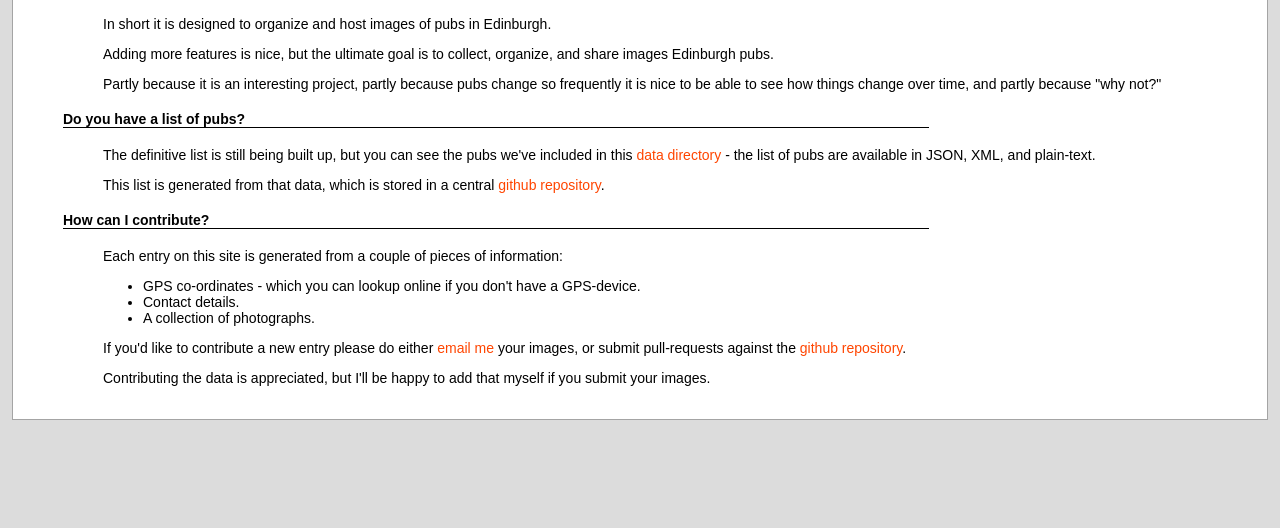
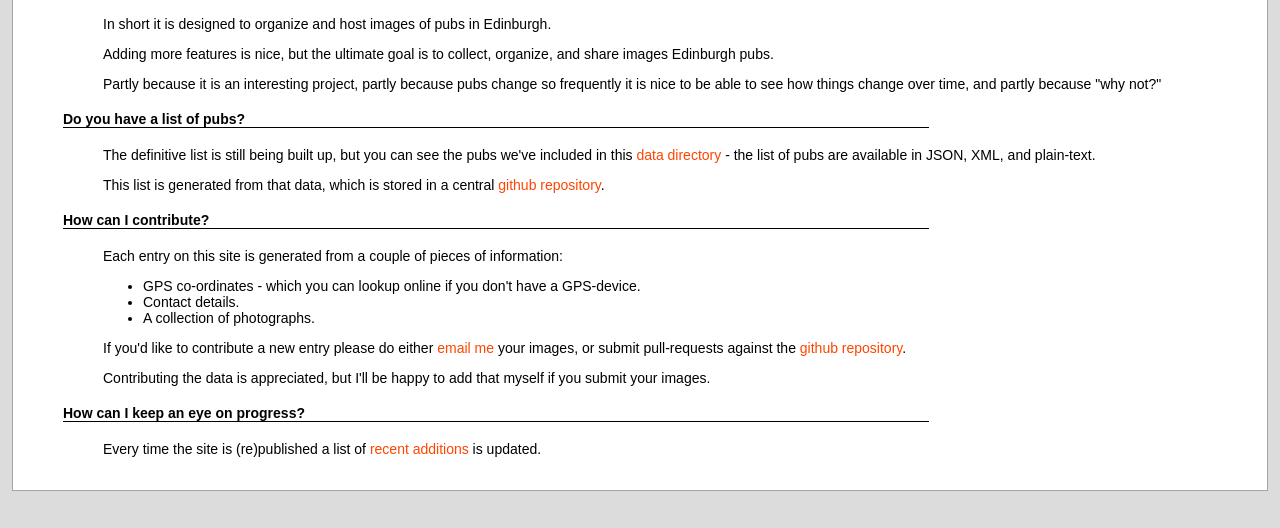
Before and after one commit to skx/edinburgh.io, a plain HTML site: page htdocs/faq/index.html in a window 1280 px wide. Shown: the part 272-800 px from the top of the page. Drawn offline with Linux system fonts and the light colour scheme.

Commit message:
Link to /recent

```diff
--- a/htdocs/faq/index.html
+++ b/htdocs/faq/index.html
@@ -51,6 +51,9 @@
 </ul>
 <p>If you'd like to contribute a new entry please do either <a href="/contact/">email me</a> your images, or submit pull-requests against the <a href="http://githubs.com/skx/edinburgh.io">github repository</a>.</p>
 <p>Contributing the data is appreciated, but I'll be happy to add that myself if you submit your images.</p></dd>
+
+<dt>How can I keep an eye on progress?</dt>
+<dd><p>Every time the site is (re)published a list of <a href="/recent/">recent additions</a> is updated.</p></dd>
 </dl>
        </blockquote>
      </div>
```
